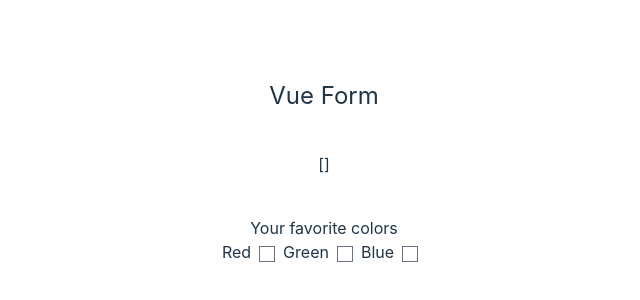
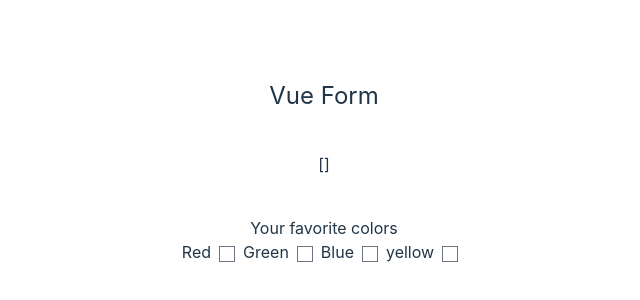
Before and after one commit to SrZitu/Vue_Module_06, a Vue app: page / in a window 1280 px wide. Shown: the part 228-528 px from the top of the page, without its empty margins (316-956 px from the left). Built offline with nearby package versions, Linux system fonts and the light colour scheme.

Commit message:
multiple checkbox

```diff
--- a/index.html
+++ b/index.html
@@ -4,7 +4,7 @@
     <meta charset="UTF-8" />
     <link rel="icon" type="image/svg+xml" href="/vite.svg" />
     <meta name="viewport" content="width=device-width, initial-scale=1.0" />
-    <title>Vite + Vue</title>
+    <title>Form</title>
     <script defer src="//cdn.tailwindcss.com?plugins=forms"></script>
   </head>
   <body>
--- a/src/App.vue
+++ b/src/App.vue
@@ -15,6 +15,9 @@ const favColors=ref([]);
     <input class="ml-2 mr-2" type="checkbox" id="green" v-model="favColors" value="green" >
     <label for="blue">Blue</label>
     <input class="ml-2 mr-2" type="checkbox" id="blue" v-model="favColors" value="blue">
+     <label for="yellow">yellow</label>
+    <input class="ml-2 mr-2" type="checkbox" id="blue" v-model="favColors" value="yellow">
+
   </section>
 </template>
 <style scoped></style>
```
